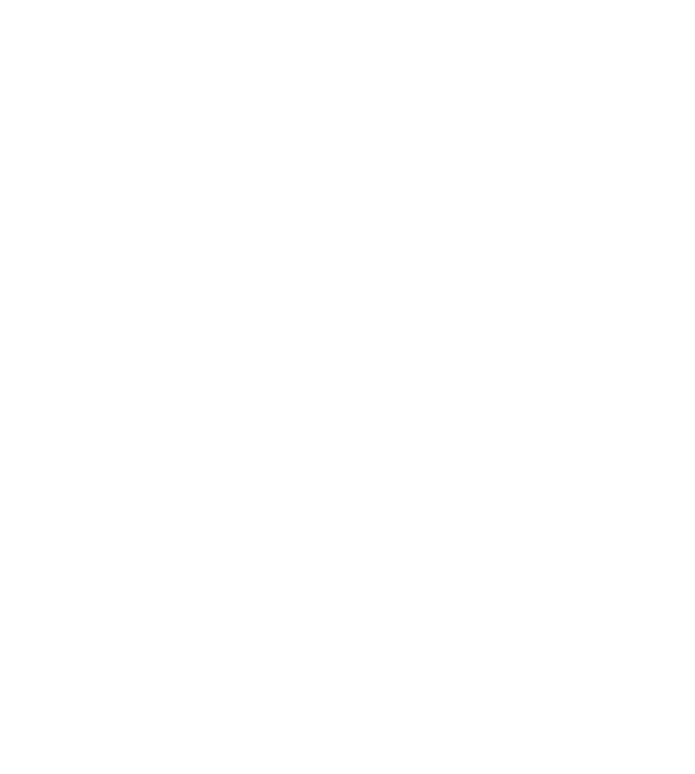
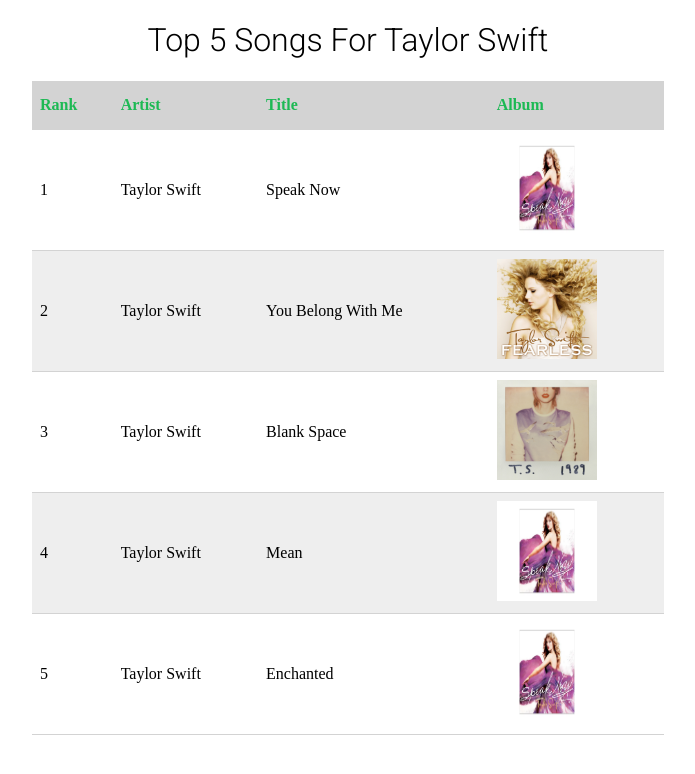
Before and after one commit to info340a-wi24/problem-set-02-kinachong, a website: page problem-b/index.html in a window 1280 px wide. Shown: the whole page, without its empty margins (292-987 px from the left). Drawn offline with Linux system fonts and the light colour scheme.

Commit message:
problem b

```diff
--- a/problem-b/css/style.css
+++ b/problem-b/css/style.css
@@ -0,0 +1,85 @@
+/* h1{
+    font-weight: 300;
+    font-family: Roboto, sans-serif;
+    text-align: center;
+}
+
+table{
+    margin-left: auto;
+    margin-right: auto;
+    width: 50%;
+    border-collapse: collapse;
+}
+
+th,td{
+    padding: 0.5em;
+    border-bottom: 1px solid #d3d3d3;
+}
+
+thead th{
+    height: 2rem;
+    text-align: left;
+    color: #1db954;
+    background-color: #d3d3d3;
+}
+
+tr{
+    padding: .5em;
+    border-bottom: 1px solid;
+    background-color: #d3d3d3;
+}
+
+img{
+    height: 100px;
+    width: 100px;
+}
+
+tr{
+    padding: .5em;
+    border-bottom: 1px solid;
+}
+
+tbody tr:nth-child(even) {
+    background-color: #eee;
+}
+
+.row:hover{
+    background-color: pink;
+} */
+h1 {
+    font-weight: 300;
+    font-family: Roboto, sans-serif;
+    text-align: center;
+}
+
+table {
+    margin-left: auto;
+    margin-right: auto;
+    width: 50%;
+    border-collapse: collapse;
+}
+
+th, td {
+    padding: 0.5em;
+    border-bottom: 1px solid #d3d3d3;
+}
+
+thead th {
+    height: 2rem;
+    text-align: left;
+    color: #1db954;
+    background-color: #d3d3d3;
+}
+
+img {
+    height: 100px;
+    width: 100px;
+}
+
+tbody tr:nth-child(even) {
+    background-color: #eee;
+}
+
+tbody tr:hover {
+    background-color: pink;
+}
--- a/problem-b/index.html
+++ b/problem-b/index.html
@@ -9,7 +9,49 @@
     <link rel="stylesheet" href="css/style.css">
 </head>
 <body>
-
+    <h1>Top 5 Songs For Taylor Swift</h1>
+    <table>
+        <thead>
+            <tr>
+                <th scope="col">Rank</th>
+                <th scope="col">Artist</th>
+                <th scope="col">Title</th>
+                <th scope="col">Album</th>
+            </tr>
+        </thead>
+        <tbody>
+            <tr class="row" scope="row">
+                <td>1</td>
+                <td>Taylor Swift</td>
+                <td>Speak Now</td>
+                <td><a href="https://www.youtube.com/watch?v=Gh7u-KTWUq8" target="_blank"><img class="img" src="img/speakNow.webp" alt="Speak Now Album Cover"></a></td>
+            </tr>
+            <tr class="row" scope="row">
+                <td>2</td>
+                <td>Taylor Swift</td>
+                <td>You Belong With Me</td>
+                <td><a href="https://www.youtube.com/watch?v=VuNIsY6JdUw" target="_blank"><img class="img" src="img/fearless.png" alt="Fearless Album Cover"></a></td>
+            </tr>
+            <tr class="row" scope="row">
+                <td>3</td>
+                <td>Taylor Swift</td>
+                <td>Blank Space</td>
+                <td><a href="https://www.youtube.com/watch?v=e-ORhEE9VVg" target="_blank"><img class="img" src="img/1989.webp" alt="1989 Album Cover"></a></td>
+            </tr>
+            <tr class="row" scope="row">
+                <td>4</td>
+                <td>Taylor Swift</td>
+                <td>Mean</td>
+                <td><a href="https://www.youtube.com/watch?v=jYa1eI1hpDE" target="_blank"><img class="img" src="img/speakNow.webp" alt="Speak Now Album Cover"></a></td>
+            </tr>
+            <tr class="row" scope="row">
+                <td>5</td>
+                <td>Taylor Swift</td>
+                <td>Enchanted</td>
+                <td><a href="https://www.youtube.com/watch?v=fvg01l43XBc" target="_blank"><img class="img" src="img/speakNow.webp" alt="Speak Now Album Cover"></a></td>
+            </tr>
+        </tbody>
+    </table>
 
 </body>
 </html>
```
Also changed, not shown: problem-b/img/1989.webp (added), problem-b/img/fearless.png (added), problem-b/img/speakNow.webp (added).
